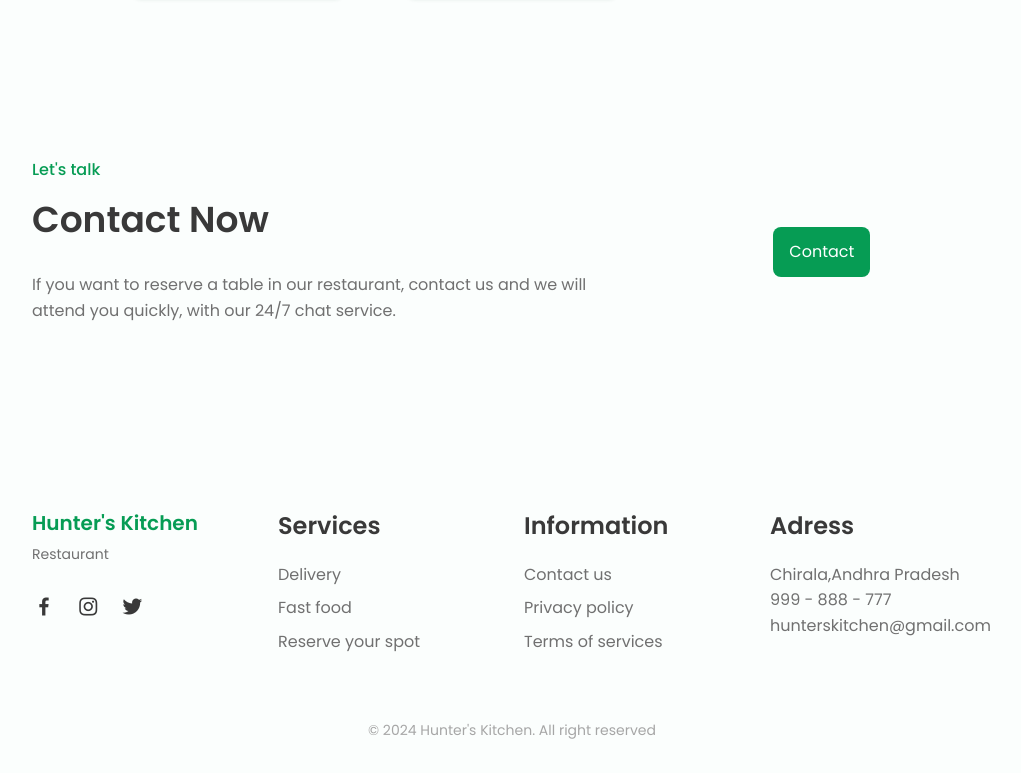
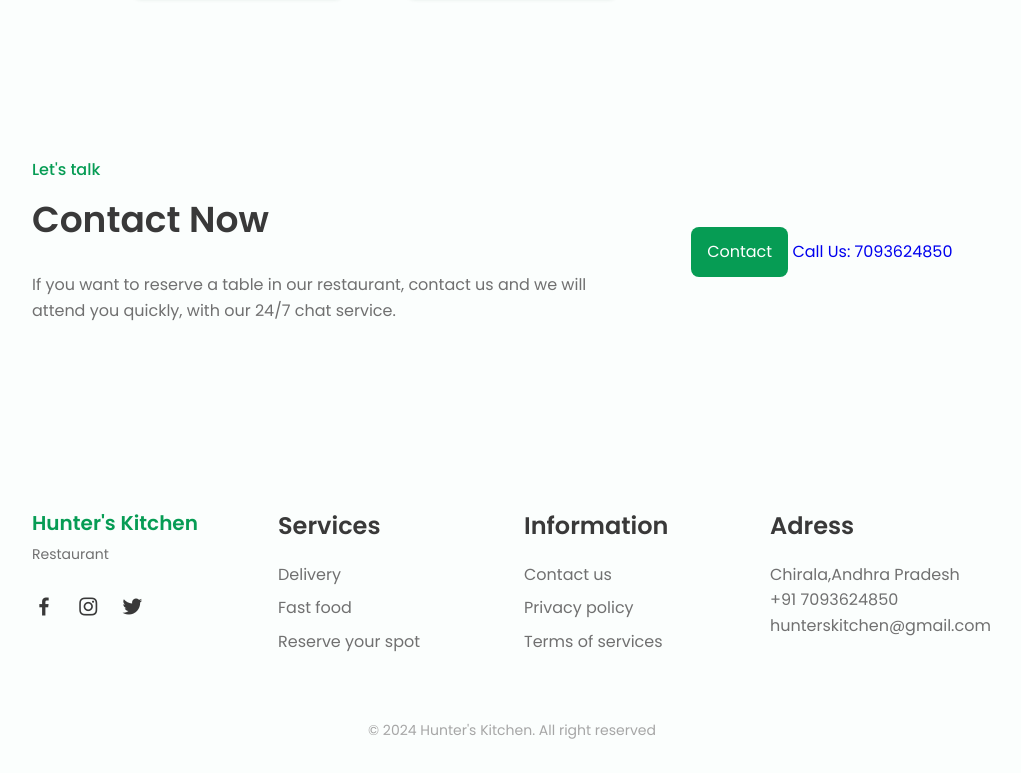
Before and after one commit to itsmechand/Restaurant_Website, a plain HTML site: page index.html in a window 1280 px wide. Shown: the part 2403-3176 px from the top of the page, without its empty margins (128-1149 px from the left). Drawn offline with nearby package versions, Linux system fonts and the light colour scheme; files whose address does not match are found by name.

Commit message:
Update index.html

```diff
--- a/index.html
+++ b/index.html
@@ -414,6 +414,7 @@
 
                     <div class="contact__button">
                         <a href="#" class="button">Contact</a>
+                        <a href="tel:+917093624850">Call Us: 7093624850</a>
                     </div>
                 </div>
             </section>
@@ -454,7 +455,7 @@
                     <h3 class="footer__title">Adress</h3>
                     <ul>
                         <li>Chirala,Andhra Pradesh</li>
-                        <li>999 - 888 - 777</li>
+                        <li>+91 7093624850</li>
                         <li>hunterskitchen@gmail.com</li>
                     </ul>
                 </div>
```
